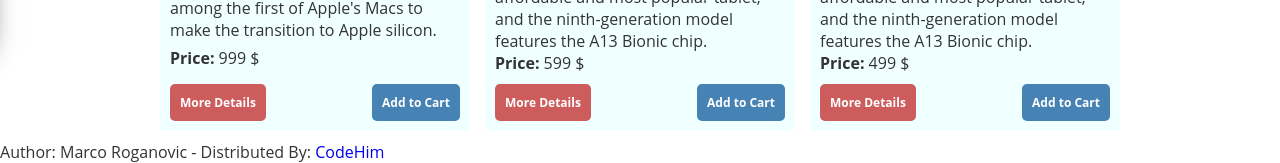
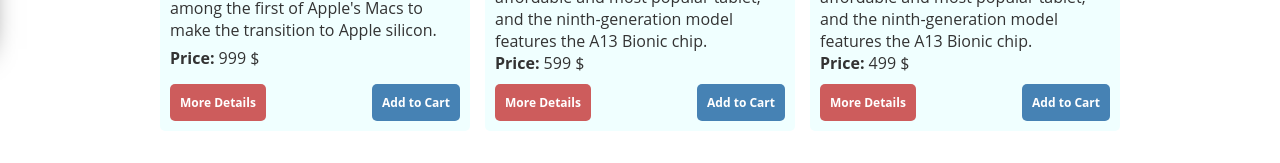
Before and after one commit to manvisundli09/HTML---CSS-Mini-Project---HTML-Base-Tags-Body---Post-Class---aiz9o56krlfq, a plain HTML site: page product.html in a window 1280 px wide. Shown: the part 753-916 px from the top of the page. After the commit the page ends 894 px from the top, so only its background shows below. Drawn offline with nearby package versions, Linux system fonts and the light colour scheme.

Commit message:
Update product.html

```diff
--- a/product.html
+++ b/product.html
@@ -163,11 +163,6 @@
     </div>
   </div>
  </main>
-
-
-  <footer class="credit">Author: Marco Roganovic - Distributed By: <a title="Awesome web design code & scripts" href="https://www.codehim.com?source=demo-page" target="_blank">CodeHim</a></footer>
-
-
       <script src='https://cdnjs.cloudflare.com/ajax/libs/jquery/3.1.0/jquery.min.js'></script>
       <script src="./product.js"></script>
 
```
